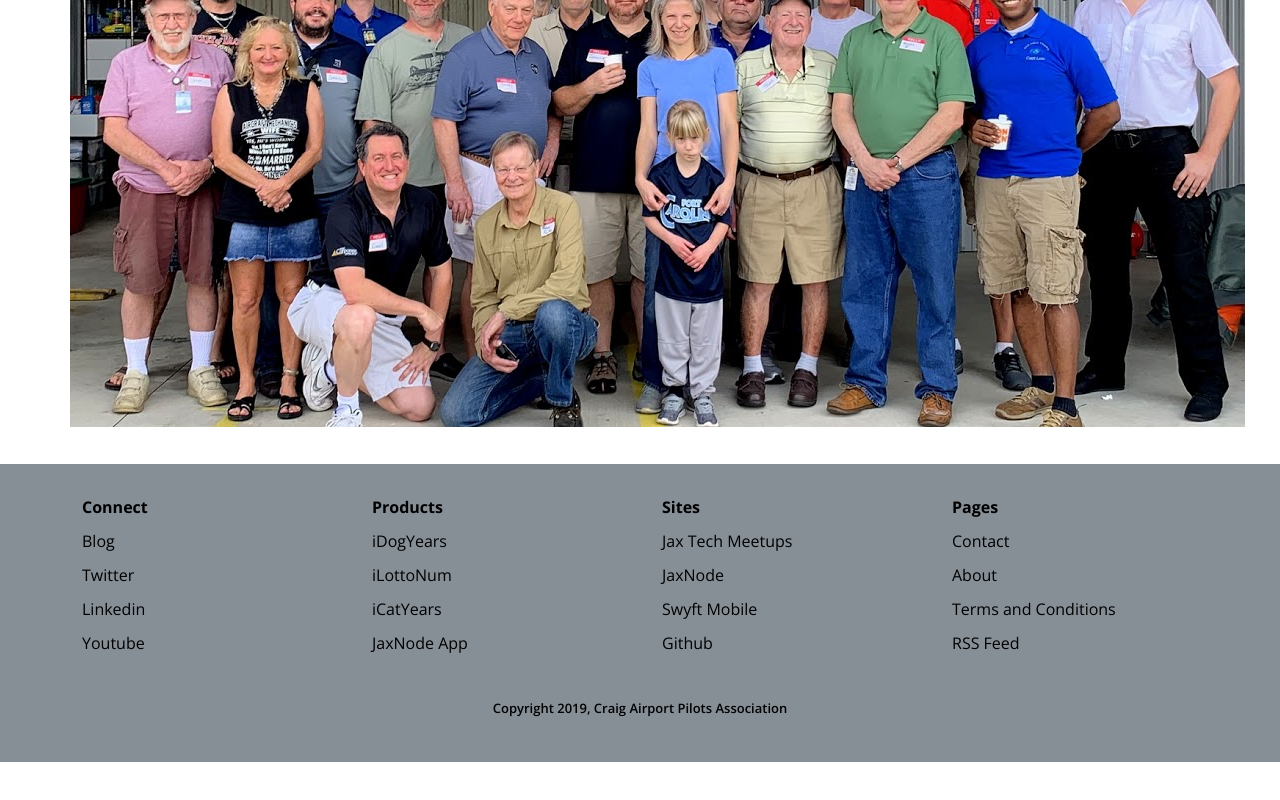
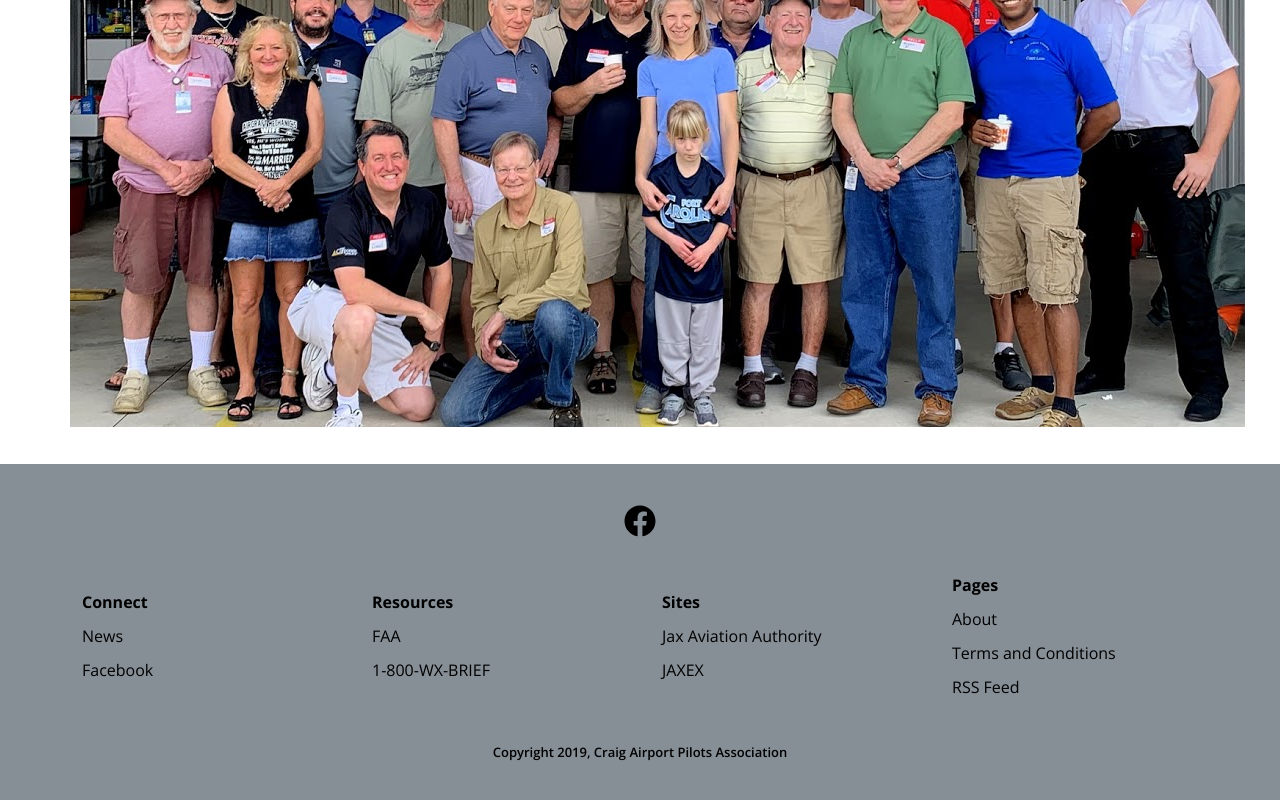
Before and after one commit to davidfekke/crgpilotsassoc, a Gatsby app: page / in a window 1280 px wide. Shown: the part 1104-1904 px from the top of the page. Before the commit the page ends 1866 px from the top, so only its background shows below. Built offline with nearby package versions, Linux system fonts and the light colour scheme.

Commit message:
Changing links on the footer

```diff
--- a/src/components/footer.js
+++ b/src/components/footer.js
@@ -2,7 +2,7 @@ import React from "react"
 import Container from "./container.js"
 import { Link } from "gatsby"
 import ExtLink from "./extlink"
-//import { FaTwitter, FaFacebook, FaLinkedin, FaGithub, FaYoutube } from 'react-icons/fa';
+import { FaFacebook } from 'react-icons/fa'; // FaTwitter, FaLinkedin, FaGithub, FaYoutube
 import footerStyles from "./footer.module.css"
 
 export default () => {
@@ -10,13 +10,12 @@ export default () => {
         <footer style={{ backgroundColor: '#868e96', marginTop: '2rem'}}>
             <Container>
                 <div style={{ paddingTop: '1rem', paddingBottom: '2rem' }}>
-                    {/* <div style={{ textAlign: 'center', height: '3rem', paddingTop: '20px', paddingBottom: '10px',  }}>
-                        <a href="https://twitter.com/davidfekke" target="_blank" rel="noopener noreferrer" style={{ textDecoration: 'none', color: 'black' }}><FaTwitter size={32} style={{ padding: '5px' }} /></a>
-                        <a href="https://www.facebook.com/David-Fekke-LLC-178889285498948/" target="_blank" rel="noopener noreferrer" style={{ textDecoration: 'none', color: 'black' }}><FaFacebook size={32}  style={{ padding: '5px' }} /> </a>
-                        <a href="https://www.linkedin.com/in/david-fekke-1913ba2/" target="_blank" rel="noopener noreferrer" style={{ textDecoration: 'none', color: 'black' }}><FaLinkedin size={32}  style={{ padding: '5px' }} /></a>
+                    <div style={{ textAlign: 'center', height: '3rem', paddingTop: '20px', paddingBottom: '10px',  }}>
+                        <a href="https://www.facebook.com/groups/849967972062524/" target="_blank" rel="noopener noreferrer" style={{ textDecoration: 'none', color: 'black' }}><FaFacebook size={32}  style={{ padding: '5px' }} /> </a>
+                        {/* <a href="https://www.linkedin.com/in/david-fekke-1913ba2/" target="_blank" rel="noopener noreferrer" style={{ textDecoration: 'none', color: 'black' }}><FaLinkedin size={32}  style={{ padding: '5px' }} /></a>
                         <a href="https://github.com/davidfekke/" target="_blank" rel="noopener noreferrer" style={{ textDecoration: 'none', color: 'black' }}><FaGithub size={32}  style={{ padding: '5px' }} /></a>
-                        <a href="https://www.youtube.com/davidfekke/" target="_blank" rel="noopener noreferrer" style={{ textDecoration: 'none', color: 'black' }}><FaYoutube size={32}  style={{ padding: '5px' }} /></a>
-                    </div> */}
+                        <a href="https://www.youtube.com/davidfekke/" target="_blank" rel="noopener noreferrer" style={{ textDecoration: 'none', color: 'black' }}><FaYoutube size={32}  style={{ padding: '5px' }} /></a> */}
+                    </div>
                     <nav className={footerStyles.gridarea}>
                         <div>
                             <ul>
@@ -24,35 +23,24 @@ export default () => {
                                     <strong>Connect</strong>
                                 </li>
                                 <li>
-                                    <Link to="blog">Blog</Link>
+                                    <Link to="news">News</Link>
                                 </li>
                                 <li>
-                                    <ExtLink uri="https://twitter.com/davidfekke" name="Twitter" />
+                                <a href="https://www.facebook.com/groups/849967972062524/" target="_blank" rel="noopener noreferrer" style={{ textDecoration: 'none', color: 'black' }}>Facebook</a>
                                 </li>
-                                <li>
-                                    <ExtLink uri="https://www.linkedin.com/in/david-fekke-1913ba2/" name="Linkedin" />
-                                </li>
-                                <li>
-                                    <ExtLink uri="https://www.youtube.com/davidfekke/" name="Youtube" />
-                                </li>
+
                             </ul>
                         </div>
                         <div>
                             <ul>
                                 <li>
-                                    <strong>Products</strong>
+                                    <strong>Resources</strong>
                                 </li>
                                 <li>
-                                    <Link to="/products/idogyears">iDogYears</Link>
+                                    <ExtLink uri="https://www.faa.com" name="FAA" />
                                 </li>
                                 <li>
-                                    <Link to="/products/ilottonum">iLottoNum</Link>
-                                </li>
-                                <li>
-                                    <Link to="/products/icatyears">iCatYears</Link>
-                                </li>
-                                <li>
-                                    <Link to="/products/jaxnode">JaxNode App</Link>
+                                    <ExtLink uri="https://www.1800wxbrief.com/Website/#!/" name="1-800-WX-BRIEF" />
                                 </li>
                             </ul>
                         </div>
@@ -62,16 +50,10 @@ export default () => {
                                     <strong>Sites</strong>
                                 </li>
                                 <li>
-                                    <ExtLink uri="https://www.jaxtechmeetups.com" name="Jax Tech Meetups" />
+                                    <ExtLink uri="http://www.flyjacksonville.com/Home.aspx?sMP=JAA" name="Jax Aviation Authority" />
                                 </li>
                                 <li>
-                                    <ExtLink uri="https://www.jaxnode.com" name="JaxNode" />
-                                </li>
-                                <li>
-                                    <ExtLink uri="https://www.swyftmobile.com" name="Swyft Mobile" />
-                                </li>
-                                <li>
-                                    <ExtLink uri="https://www.github.com/davidfekke" name="Github" />
+                                    <ExtLink uri="http://www.flyjacksonville.com/Home.aspx?sMP=JAXEX" name="JAXEX" />
                                 </li>
                             </ul>
                         </div>
@@ -79,9 +61,6 @@ export default () => {
                             <ul>
                                 <li>
                                     <strong>Pages</strong>
-                                </li>
-                                <li>
-                                    <Link to={`contact`}>Contact</Link>
                                 </li>
                                 <li>
                                     <Link to={`about`}>About</Link>
```
